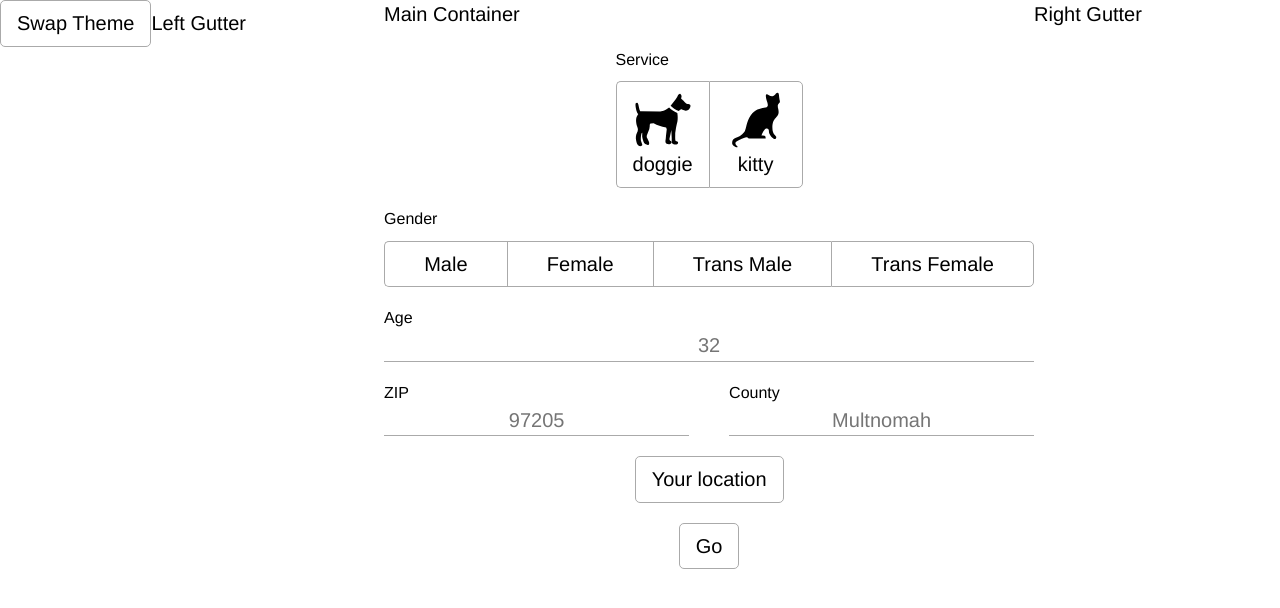
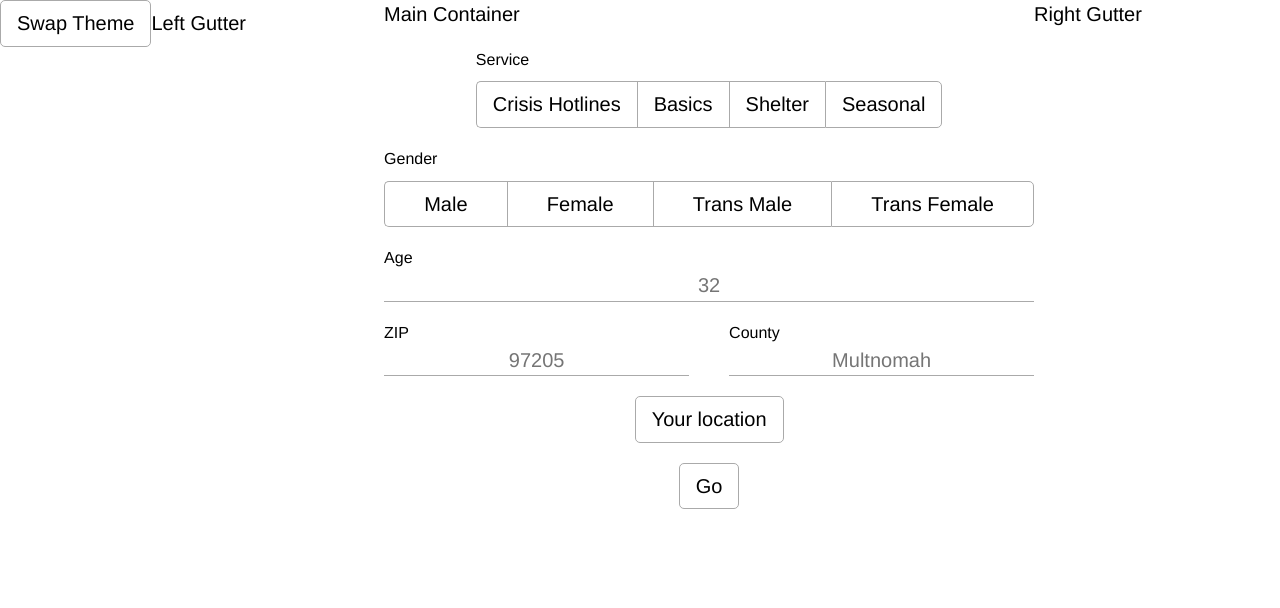
Before and after one commit to pvahanian/shelter-project, a React (Create React App) app: page / in a window 1280 px wide. Shown: the top 608 px of the page. Built offline with nearby package versions, Linux system fonts and the light colour scheme; no server answers.

Commit message:
Mapping 211's categories and sub categories to buttons.

```diff
--- a/src/APIWrapper.js
+++ b/src/APIWrapper.js
@@ -35,8 +35,14 @@ class APIWrapper {
       `https://www.navigateopen.info/pubres/api/GetCategories/?ip=${JSON.stringify(parameters)}`
     )
     let data = await response.json()
+    /*console.log(data)
+    let services = data.map((datum) =>
+      datum['category']
+    );
+    console.log(services)*/
     return data
   }
+
 //TODO: This function will have to loop/map to different shelter info components or shelter info maps them
   async getResource(obj){
     let parameters = {...this.credentials,...obj}
--- a/src/App.js
+++ b/src/App.js
@@ -33,21 +33,32 @@ navbar.links = [
   }
 ];
 
-const fakeShelter = [{ID: 1, Name: "Shelter 1", Address: "123 SE Sesame Street", Website: "https://www.google.com", Resources: ["Housing", "Clothing", "Food"] }, { ID: 2 ,Name: "Shelter 2", Address: "123 SE Sesame Street", Website: "https://www.google.com", Resources: ["Housing", "Clothing", "Food"] }]
-
 const APIKey = process.env.REACT_APP_211_API_KEY
 const API = new APIWrapper(APIKey)
 
 class App extends React.Component {
+  constructor(props){
+    super(props)
+      this.state = {
+        themeColor: 'light',
+        sessionID: null,
+        categories: []
+      }
+      //this.apiCaller = this.apiCaller.bind(this)
+    }
 
-  state = {
-    themeColor: 'light',
-    sessionID: null,
-    categories: []
+  /*async apiCaller() {
+    await API.initialize()
+    this.setState({categories: await API.getCategories()});
+    console.log(this.state.categories)
   }
+  componentDidMount(){
+    this.apiCaller()
+
+  }*/
 
   render() {
-
+    //
 
     return (
       <ThemeContext.Provider value={this.state.themeColor}>
--- a/src/components/ExclusiveOption.js
+++ b/src/components/ExclusiveOption.js
@@ -14,6 +14,10 @@ import { ThemeContext } from '../ThemeContext';
 class ExclusiveButton extends React.Component {
   static contextType = ThemeContext
 
+  constructor(props){
+    super(props)
+  }
+
   render() {
     // For buttons with SVG images
     if(typeof(this.props.data) !== 'string') {
@@ -21,7 +25,7 @@ class ExclusiveButton extends React.Component {
       return (
         <button
           className={'exclusive-button ' + (this.props.selected ? 'selected ' : ' ') + this.context}  // changes CSS and appearance when an option is selected/deselected
-          onClick={e => {this.props.onClick(e, this.props.data)}}    // changes the name of the pick in ExGroup's state.
+          onClick={e => {this.props.onClick(e, this.props.data, this.props.id)}}    // changes the name of the pick in ExGroup's state.
         >
           <img src={this.props.data.image}>
           </img>
@@ -34,7 +38,7 @@ class ExclusiveButton extends React.Component {
     return (
       <button
         className={'exclusive-button ' + (this.props.selected ? 'selected ' : ' ') + this.context}  // changes CSS and appearance when an option is selected/deselected
-        onClick={e => {this.props.onClick(e, this.props.data)}}    // changes the name of the pick in ExGroup's state.
+        onClick={e => {this.props.onClick(e, this.props.data, this.props.id)}}    // changes the name of the pick in ExGroup's state.
       >
         {this.props.data}
       </button>
@@ -54,13 +58,21 @@ class ExclusiveGroup extends React.Component {
   valid = null
   invalidEntryMessage = ''
 
-  handleClick(event, data) {
+  handleClick(event, data, id) {
 
     this.setState({selected: data})
-    if(typeof(data) === 'string')
+    if(typeof(data) === 'string' && this.props.appendCategory){
       this.props.onChange(data)
+      console.log('button id ')
+      console.log(id)
+      this.props.appendCategory(this.props.row, id)
+    }
+    else if (typeof(data) === 'string') {
+      this.props.onChange(data)
+    }
     else
       this.props.onChange(data.label)
+
   }
 
   validate() {
@@ -89,6 +101,8 @@ class ExclusiveGroup extends React.Component {
     if(this.props.shouldValidate)
       this.validate()
 
+    if(typeof(this.props.appendCategory) == 'function' ){
+
     return (
       <div className='exclusive-group-container'>
         <div className='exclusive-group'>
@@ -99,14 +113,41 @@ class ExclusiveGroup extends React.Component {
                 key={i}
                 data={item}
                 onClick={this.handleClick}
-              />
+                appendCategory={this.props.appendCategory}
+                id = {i}
+                row = {this.props.row}
+              />,
+
             )
           }
         </div>
 
         <InvalidEntryMessage message={this.invalidEntryMessage} />
       </div>
+
     );
+  }
+  return (
+    <div className='exclusive-group-container'>
+      <div className='exclusive-group'>
+        {
+          this.props.items.map((item, i) =>
+            <ExclusiveButton
+              selected={typeof(item) === 'string' ? item===this.state.selected : item.label===this.state.selected.label}
+              key={i}
+              data={item}
+              onClick={this.handleClick}
+              id = {i}
+            />,
+            console.log('nonCategoryButton')
+          )
+        }
+      </div>
+
+      <InvalidEntryMessage message={this.invalidEntryMessage} />
+    </div>
+
+  );
   }
 }
 
--- a/src/components/FieldSelector.js
+++ b/src/components/FieldSelector.js
@@ -7,7 +7,7 @@ import Section from './Section';
 import APIWrapper from "../APIWrapper.js";
 import InputLabel from './InputLabel';
 import SubmitButton from './SubmitButton/SubmitButton.js'
-
+import CategorySelector from './categorySelector/categorySelector.js'
 
 const APIKey = process.env.REACT_APP_211_API_KEY
 const API = new APIWrapper(APIKey)
@@ -15,20 +15,23 @@ const API = new APIWrapper(APIKey)
 class FieldSelector extends React.Component {
   static contextType = ThemeContext;
 
-  async componentDidMount() {
+  async callAPI() {
     await API.initialize()
+    this.setState({apiCategories: await API.getCategories()});
+    console.log(this.state.apiCategories)
   }
 
-  constructor(props) {
+   constructor(props) {
     super(props)
-
+    API.initialize()
     this.state = {
       service: '',
       gender: '',
       age: '',
       zip: '',
       county: '',
-      doValidation: false
+      doValidation: false,
+      apiCategories: []
     }
 
     // Bind all functions which are called from child inputs
@@ -46,6 +49,10 @@ class FieldSelector extends React.Component {
     this.findLocation = this.findLocation.bind(this)
     this.goBehavior = this.goBehavior.bind(this)
     this.isPageDataValid = this.isPageDataValid.bind(this)
+    this.callAPI = this.callAPI.bind(this)
+    this.callAPI()
+    console.log('field constructor')
+
   }
 
   handleServiceChange = service => this.setState({ service: service })
@@ -189,22 +196,12 @@ class FieldSelector extends React.Component {
 
   render() {
     const svgPathEndings = this.context === 'light' ? '-black.svg' : '-white.svg'
-
     return(
       <div className={'field-selector ' + this.context}>
         <InputLabel label='Service'>
-          <ExclusiveOption
-            items={[
-              {
-                label: 'doggie',
-                image: '../dog' + svgPathEndings
-              },
-              {
-                label: 'kitty',
-                image: '../cat' + svgPathEndings
-              }
-            ]}
+          <CategorySelector
             onChange={this.handleServiceChange}
+            apiCategories = {this.state.apiCategories}
           />
         </InputLabel>
 
--- a/src/components/SubmitButton/SubmitButton.js
+++ b/src/components/SubmitButton/SubmitButton.js
@@ -14,8 +14,6 @@ function SubmitButton(props) {
     async function handleClick() {
       await props.goBehavior();
         if(props.isPageDataValid()){
-          await API.initialize()
-          //await props.changeAPIData(API.getCategories());
           history.push("/info");
         }
     }
--- /dev/null
+++ b/src/components/categorySelector/categorySelector.js
@@ -0,0 +1,76 @@
+import React from 'react';
+import ExclusiveOption from "../ExclusiveOption";
+
+
+class CategorySelector extends React.Component{
+   constructor(props){
+    super(props)
+    this.state = {
+      category: [['Crisis Hotlines', 'Basics', 'Shelter', 'Seasonal']],
+      count : 0
+    }
+    this.increment = this.increment.bind(this)
+    this.appendCategory = this.appendCategory.bind(this)
+    console.log('category constructor')
+  }
+
+   async appendCategory(row, id){
+    let newCategory = this.state.category.slice();
+    let categories = []
+
+    if (row == 0) {
+      newCategory[row + 1] = await this.props.apiCategories.map((category) =>
+        category['category']
+      )
+      this.setState({category:newCategory})
+      console.log('pushed')
+      return
+    }
+    if(this.state.category.length > row + 1){
+      newCategory[row + 1] = await this.props.apiCategories[id]['subcat'].map((subcat) =>
+        subcat['subcategory']
+      )
+      console.log(this.props.apiCategories)
+
+      for(let i = 0; i < this.state.category.length - row - 2 ; i++){
+        newCategory.pop()
+      }
+      this.setState({category:newCategory})
+      console.log('greater')
+      return
+    }
+    if(row >= 2){
+      return
+    }
+    else{
+      newCategory[row + 1] = await this.props.apiCategories[id]['subcat'].map((subcat) =>
+        subcat['subcategory']
+      )
+      this.setState({category:newCategory})
+      console.log('pushed')
+    }
+
+    }
+
+
+
+  increment(){
+    let i = this.state.count;
+    this.setState({count: i+ 1})
+  }
+  render(){
+    return(
+      this.state.category.map((category, i) =>
+        <ExclusiveOption
+          items = {category}
+          onChange={this.props.onChange}
+          appendCategory = {this.appendCategory}
+          key = {i}
+          row ={i}
+        />
+    ))
+  }
+}
+
+
+export default CategorySelector;
```
Also changed, not shown: 1 other file (tests, documents, lock files or other folders).
